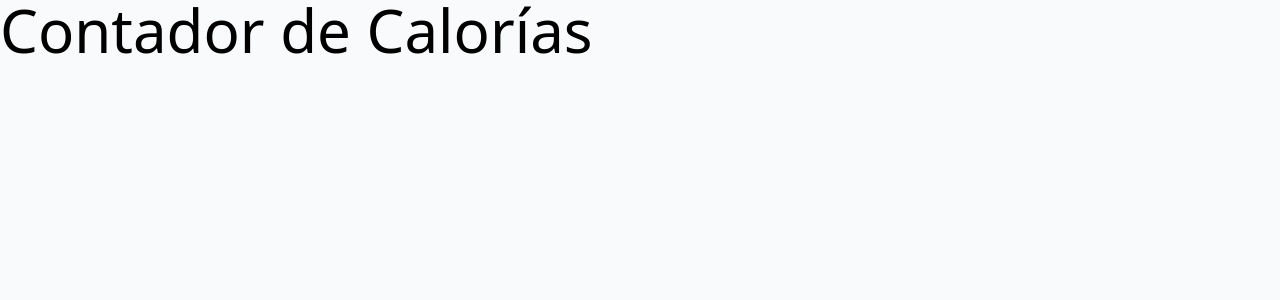
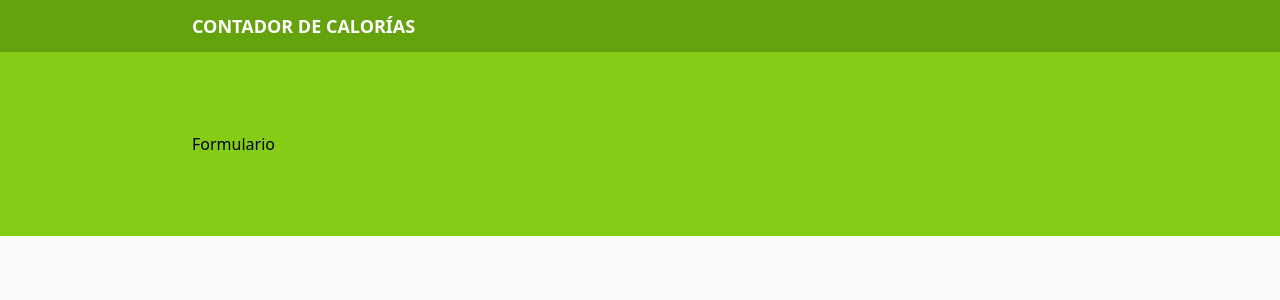
Before and after one commit to leonar2zb/calorie-tracker, a React (Vite) app: page / in a window 1280 px wide. Shown: the top 300 px of the page. Built offline with nearby package versions, Linux system fonts and the light colour scheme.

Commit message:
Iniciando diseño

```diff
--- a/src/App.tsx
+++ b/src/App.tsx
@@ -1,10 +1,19 @@
+import Form from "./components/Form"
 function App() {
 
   return (
     <>
-      <h1 className="text-6xl">
-        Contador de Calorías
-      </h1>
+      <header className="bg-lime-600 py-3">
+        <div className="max-w-4xl mx-auto flex justify-between">
+          <h1 className="text-center text-lg font-bold text-white uppercase">Contador de Calorías</h1>
+        </div>
+      </header>
+      <section className="bg-lime-500 py-20 px-5">
+        <div className="max-w-4xl mx-auto">
+          <Form />
+        </div>
+
+      </section>
     </>
   )
 }
--- /dev/null
+++ b/src/components/Form.tsx
@@ -0,0 +1,3 @@
+export default function Form() {
+    return (<div>Formulario</div>)
+}
```
